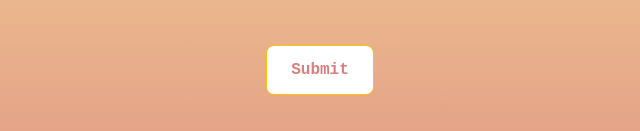
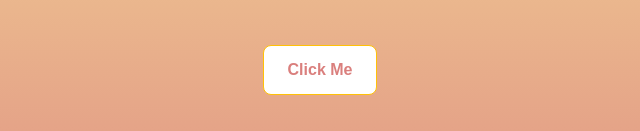
Before and after one commit to KelleyMontejo/KelleyMontejo.github.io, a plain HTML site: page IceCreamWebsite/userProfile.html in a window 1280 px wide. Shown: the part 821-952 px from the top of the page, 320-960 px from the left. Drawn offline with nearby package versions, Linux system fonts and the light colour scheme.

Commit message:
Update userProfile.html

```diff
--- a/IceCreamWebsite/userProfile.html
+++ b/IceCreamWebsite/userProfile.html
@@ -24,8 +24,16 @@
     <p>Address: <input type="text" class= "info" id="Adress" placeholder=""></p>
     <p>Email: <input type="text" class= "info" id="Email" placeholder=""></p>
     <p>Password: <input type="text" class= "info" id="Password" placeholder=""></p>
-    <button id="SubBtm" class="btn btn-warning">Submit</button>
     </header>
+  <button class = "btn btn-warning" id="myButton">Click Me</button>
+
+  <script>
+    const button = document.getElementById('myButton');
+
+    button.addEventListener('click', function() {
+      alert('Information was saved !');
+    });
+  </script>
 </head>
   <script src="script.js"></script>
   </html>
```
